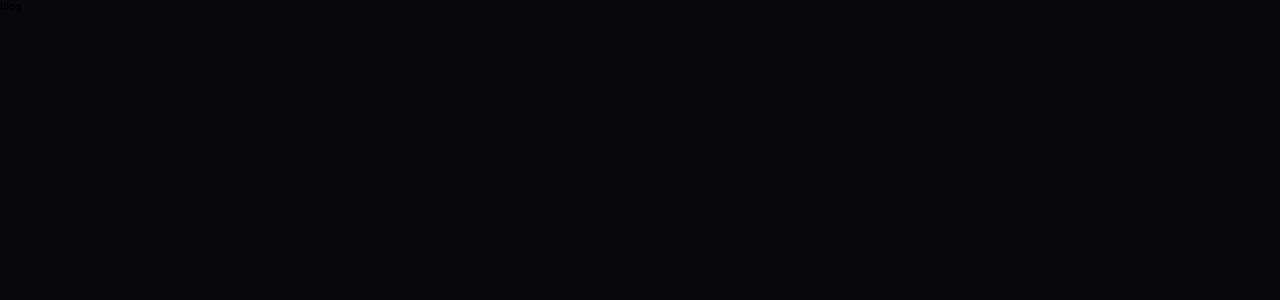
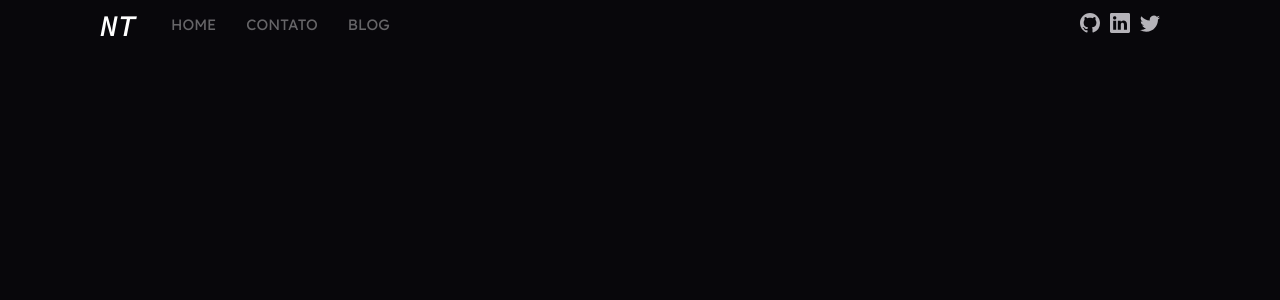
Before and after one commit to nicolasteofilo/nicolasteofilo.dev, a Next.js app: page /blog in a window 1280 px wide. Shown: the top 300 px of the page. Built offline with nearby package versions, Linux system fonts and the light colour scheme.

Commit message:
fix: update Header

```diff
--- a/src/components/Header/index.tsx
+++ b/src/components/Header/index.tsx
@@ -1,8 +1,16 @@
 import * as S from './styles'
 import { BsGithub, BsLinkedin, BsTwitter } from 'react-icons/bs'
 import Link from 'next/link'
+import { useRouter } from 'next/router'
 
 export function Header() {
+  const router = useRouter()
+
+  function isActive(pathname: string) {
+    console.log(router?.asPath)
+    return pathname === router?.asPath ? true : false
+  }
+
   return (
     <>
       <S.Wrapper>
@@ -10,10 +18,16 @@
           <S.Links>
             <S.Logo>NT</S.Logo>
             <nav>
-              <a>HOME</a>
-              <a className="contact">CONTATO</a>
+              <Link href={'/'}>
+                <S.Anchor href="/" active={isActive('/')}>
+                  HOME
+                </S.Anchor>
+              </Link>
+              <Link href={'#'}>
+                <S.Anchor className="contact">CONTATO</S.Anchor>
+              </Link>
               <Link href={'/blog'} prefetch>
-                <a>BLOG</a>
+                <S.Anchor>BLOG</S.Anchor>
               </Link>
             </nav>
           </S.Links>
--- a/src/components/Header/styles.ts
+++ b/src/components/Header/styles.ts
@@ -1,4 +1,8 @@
 import styled from 'styled-components'
+
+interface AnchorProps {
+  active?: boolean
+}
 
 export const Wrapper = styled.header`
   height: 5rem;
@@ -30,18 +34,23 @@
       padding: 0 0.5rem;
       height: 5rem;
       line-height: 5rem;
-      font-weight: bold;
-      color: var(--white);
+      font-weight: thin;
+      color: var(--gray);
 
       & + a {
         margin-left: 2rem;
       }
 
       &:hover {
-        border-bottom: 1px solid gray;
+        border-bottom: 1px solid var(--white);
+        color: var(--white);
       }
     }
   }
+`
+
+export const Anchor = styled.a<AnchorProps>`
+  color: ${(props) => (props.active ? 'var(--white)' : 'var(--gray)')};
 `
 
 export const Links = styled.div`
@@ -61,6 +70,7 @@
   font-family: 'Source Code Pro' !important;
   font-weight: bold;
   font-style: italic;
+  color: var(--white);
 `
 
 export const SocialSection = styled.div`
--- a/src/pages/blog.tsx
+++ b/src/pages/blog.tsx
@@ -1,3 +1,9 @@
+import { Header } from 'components/Header'
+
 export default function Blog() {
-  return 'blog'
+  return (
+    <>
+      <Header />
+    </>
+  )
 }
--- a/src/styles/global.ts
+++ b/src/styles/global.ts
@@ -4,6 +4,7 @@
   :root {
     --background: #08070B;
     --white: #FFF;
+    --gray: #666568
   }
 
   * {
```
